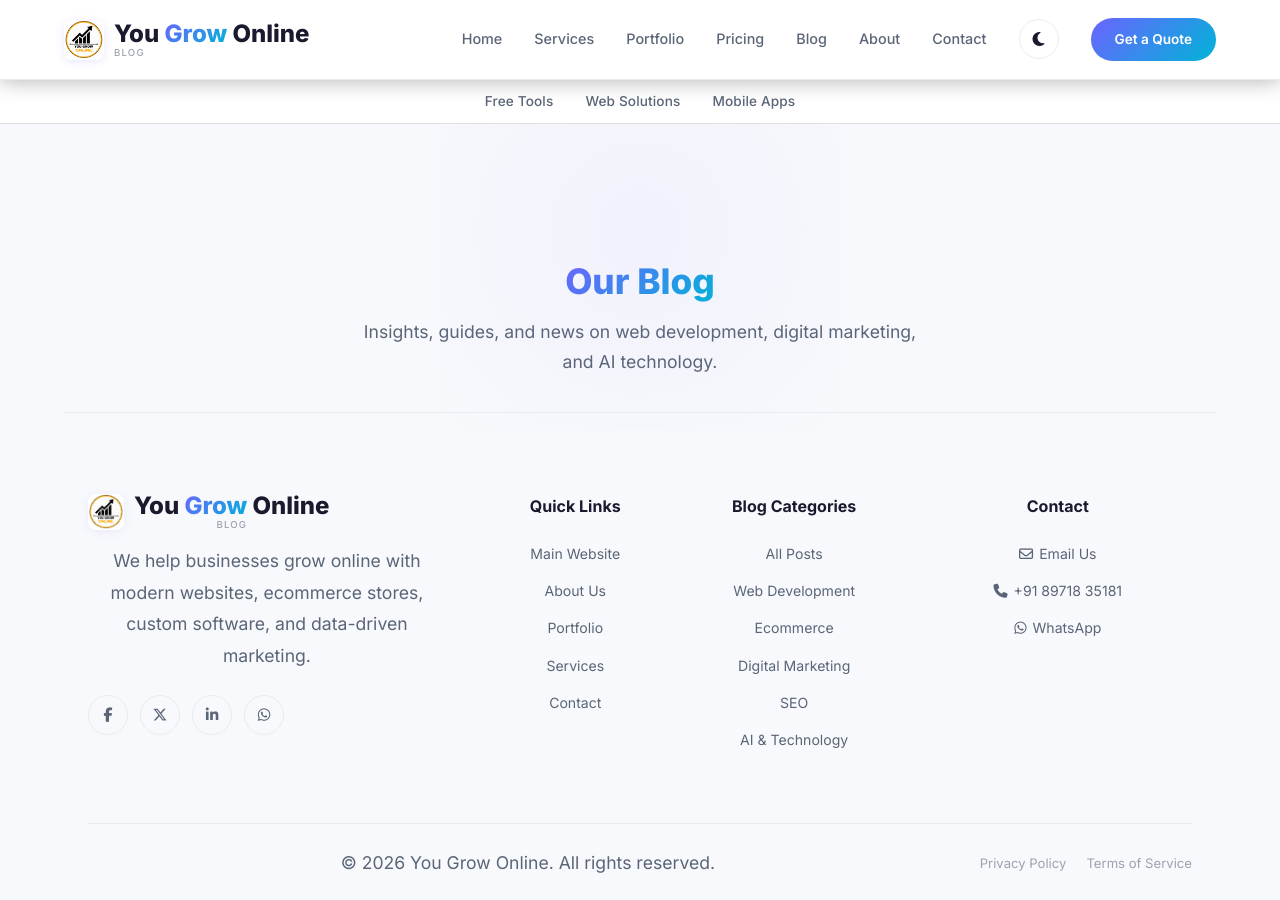
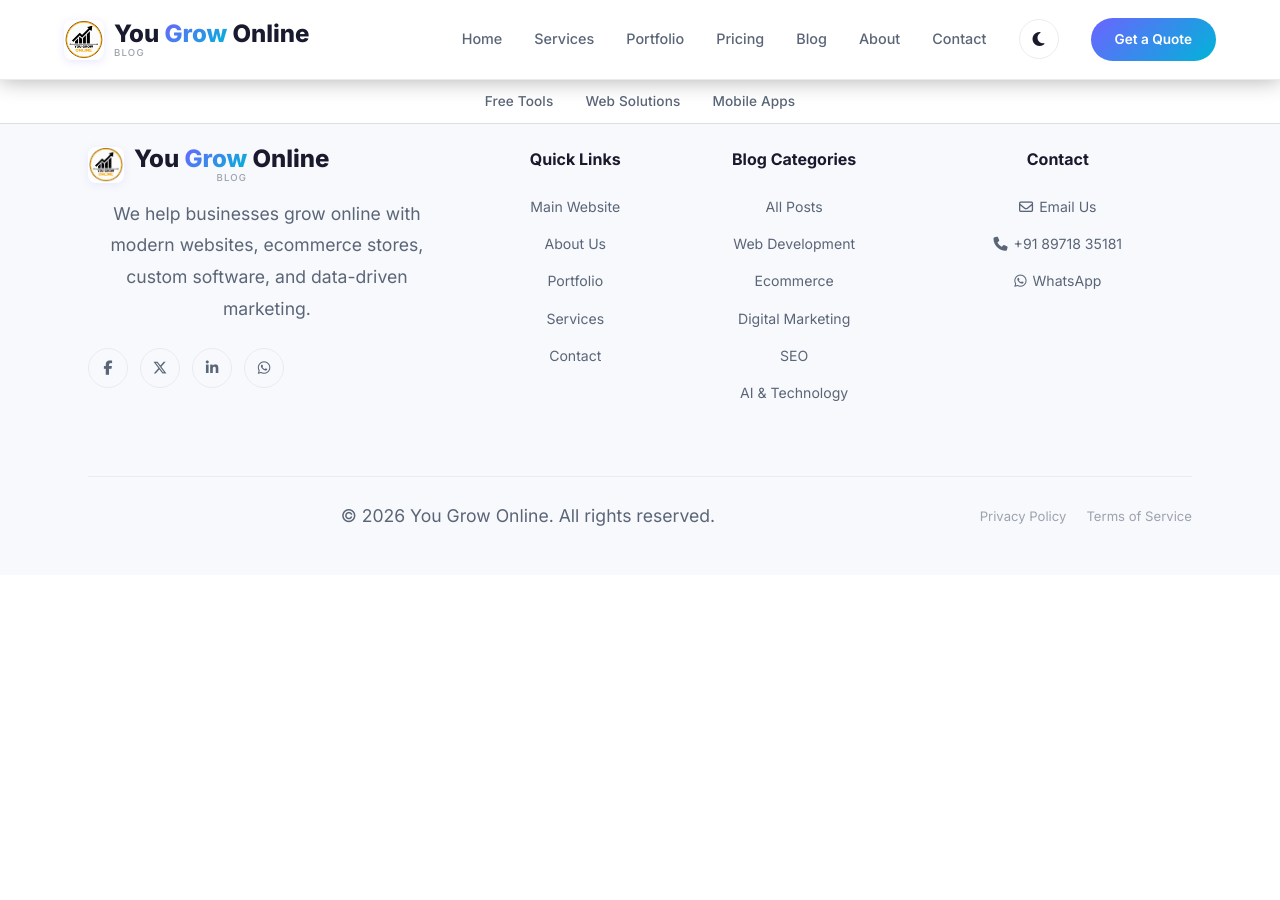
Before and after one commit to dileepkr1996c-arch/blog.yougrowonline, a Jekyll site: the page built from index.html, in a window 1280 px wide and 900 px high, scrolled down 1700 px. Built offline with Jekyll 4.4.1, drawn with Linux system fonts in a browser that asks for light colours; after the commit the page ends 2275 px from its top, so only the background shows below that.

Commit message:
Update index.html

```diff
--- a/index.html
+++ b/index.html
@@ -76,18 +76,3 @@ description: "Read the latest insights on web development, ecommerce, digital ma
   renderPage(1);
 })();
 </script>
-<section class="page-header blog-page-header" id="page-header" style="padding-top: 130px !important; padding-bottom: 20px !important; margin-bottom: 0px !important;">
-  <div class="container" style="display: flex; flex-direction: column; align-items: center; justify-content: center; gap: 15px !important;">
-
-    <!-- विज्ञापन का डिब्बा (ऊपर मेनू से सुरक्षित दूरी पर और नीचे "Our Blog" के करीब) -->
-    <div id='div-gpt-ad-1784238776807-0' style='min-width: 320px; min-height: 50px; max-width: 100%; margin: 0 auto; text-align: center; overflow: hidden;'>
-      <script>
-        googletag.cmd.push(function() { googletag.display('div-gpt-ad-1784238776807-0'); });
-      </script>
-    </div>
-
-    <!-- Our Blog हेडिंग (एड के ठीक नीचे लाने के लिए) -->
-    <h1 style="margin: 0px !important; padding: 0px !important; line-height: 1.2;">Our Blog</h1>
-    <p style="margin: 0px !important; padding: 0px !important; text-align: center;">Insights, guides, and news on web development, digital marketing, and AI technology.</p>
-  </div>
-</section>
```
